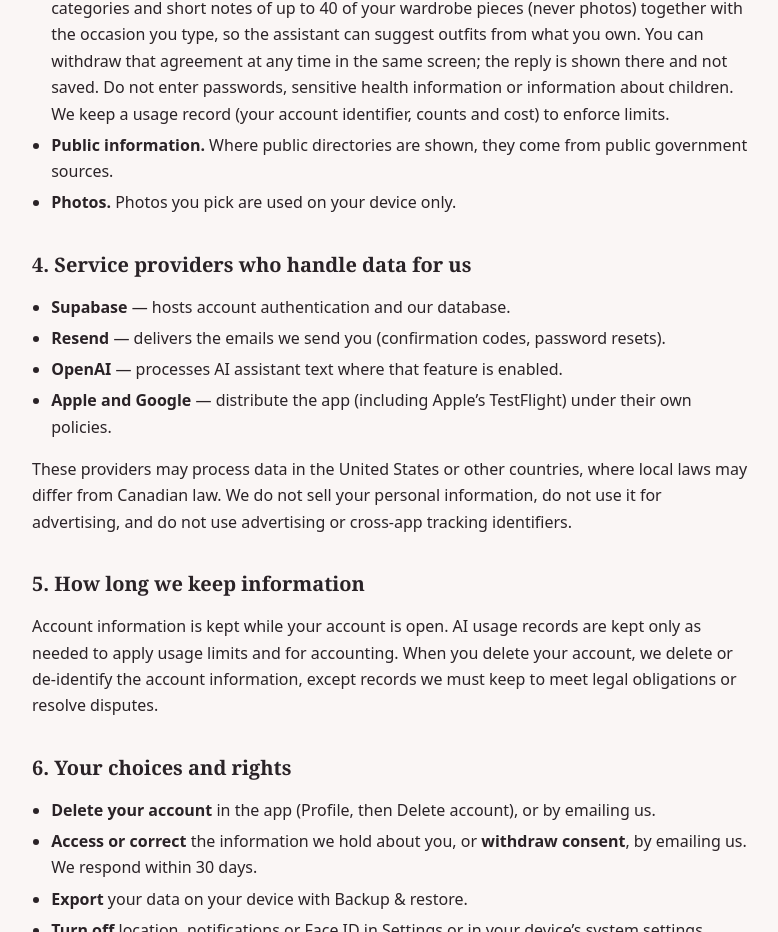
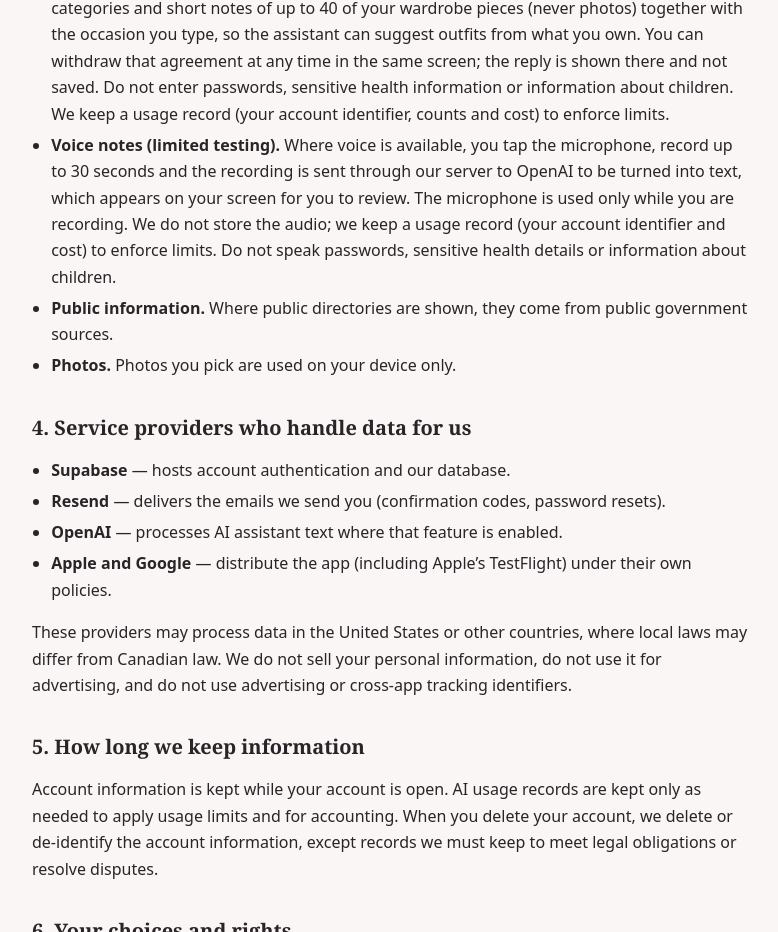
Before and after one commit to 7dp858h254-del/snaplife-legal, a plain HTML site: page privacy/index.html in a window 1280 px wide. Shown: the part 1453-2385 px from the top of the page, without its empty margins (248-1026 px from the left). Drawn offline with Linux system fonts and the light colour scheme.

Commit message:
Privacy: describe opt-in voice notes
Co-Authored-By: Claude Sonnet 5.5 <noreply@anthropic.com>

```diff
--- a/privacy/index.html
+++ b/privacy/index.html
@@ -23,6 +23,7 @@
 <li><strong>Weather and location.</strong> If you allow location or choose a Canadian city, the app requests current weather from Environment and Climate Change Canada (api.weather.gc.ca) and, to find a city, a Government of Canada geolocation service (geolocator.api.geo.ca). These requests contain the city or approximate coordinates and, as with any web request, your network address. You can turn weather off in Settings. We do not store your location.</li>
 <li><strong>Reminders and notifications.</strong> Reminders are scheduled on your device. Notifications are generated locally, not by our servers.</li>
 <li><strong>AI assistant (limited testing).</strong> Where the AI assistant is available, the text you type is sent through our server to our AI provider, OpenAI, to produce a reply. We configure requests so that the content is not stored by the provider for later use, and we do not save your conversation in the app after you leave the screen. The app does not automatically attach your wardrobe, photos or plans; only what you type is sent. The one exception is “Style me from my wardrobe”, which works only after you agree on screen: it then sends the names, categories and short notes of up to 40 of your wardrobe pieces (never photos) together with the occasion you type, so the assistant can suggest outfits from what you own. You can withdraw that agreement at any time in the same screen; the reply is shown there and not saved. Do not enter passwords, sensitive health information or information about children. We keep a usage record (your account identifier, counts and cost) to enforce limits.</li>
+<li><strong>Voice notes (limited testing).</strong> Where voice is available, you tap the microphone, record up to 30 seconds and the recording is sent through our server to OpenAI to be turned into text, which appears on your screen for you to review. The microphone is used only while you are recording. We do not store the audio; we keep a usage record (your account identifier and cost) to enforce limits. Do not speak passwords, sensitive health details or information about children.</li>
 <li><strong>Public information.</strong> Where public directories are shown, they come from public government sources.</li>
 <li><strong>Photos.</strong> Photos you pick are used on your device only.</li>
 </ul>
```
